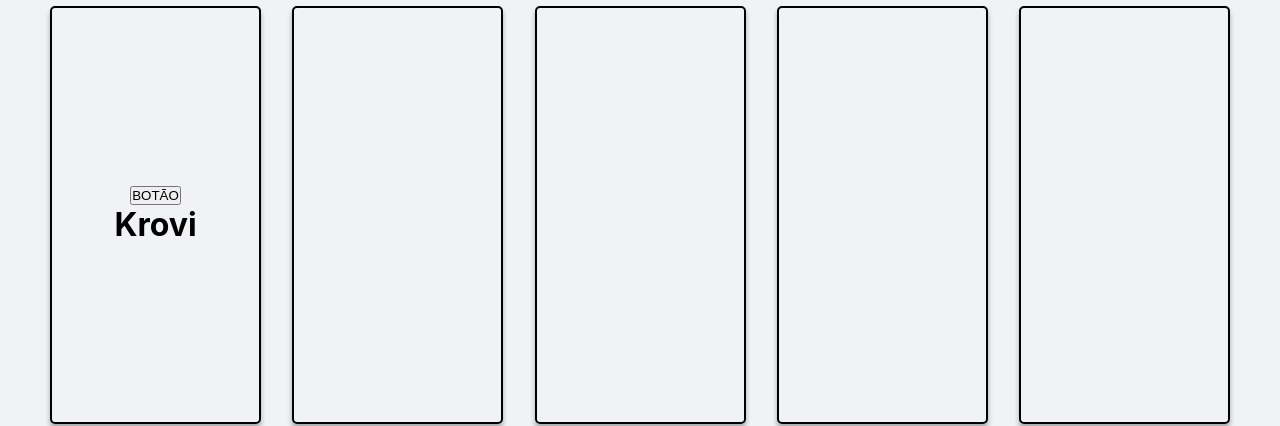
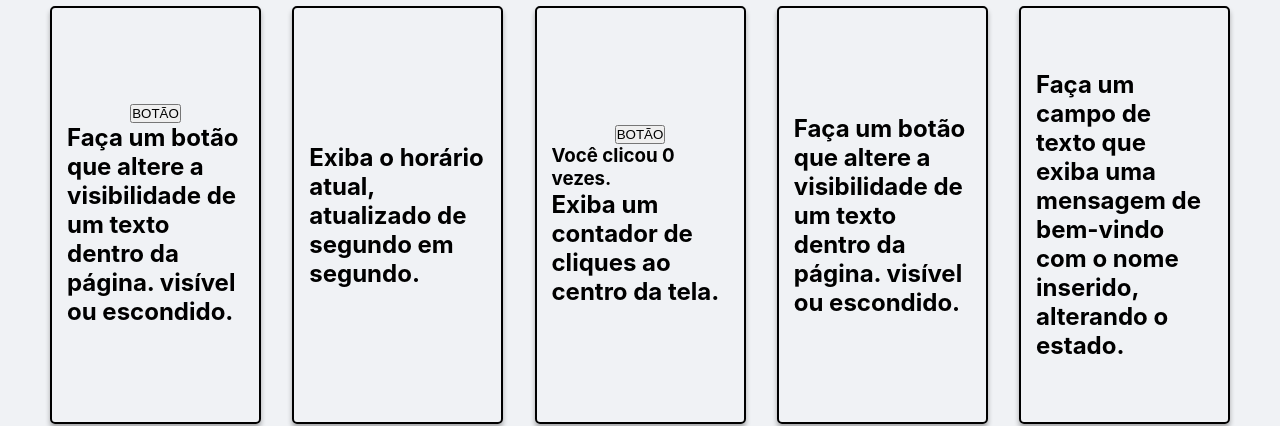
Before and after one commit to JoviOakz/ReactSenai, a React (Vite) app in the folder AulaReact/: page / in a window 1280 px wide. Shown: the part 185-611 px from the top of the page. Built offline with nearby package versions, Linux system fonts and the light colour scheme.

Commit message:
feat: home page updated, two functions working

```diff
--- a/AulaReact/src/components/PageContent.jsx
+++ b/AulaReact/src/components/PageContent.jsx
@@ -2,28 +2,31 @@
 
 const PageContent = () => {
     const [visibility, setVisibility] = useState(true);
+    const [counter, setCounter] = useState(0);
 
     return (
         <div className='page-content'>
             <div className='card'>
                 <button onClick={ () => setVisibility(!visibility) }>BOTÃO</button>
-                {visibility && <h1>Krovi</h1>}
+                {visibility && <h2>Faça um botão que altere a visibilidade de um texto dentro da página. visível ou escondido.</h2>}
             </div>
 
             <div className='card'>
-
+                <h2>Exiba o horário atual, atualizado de segundo em segundo.</h2>
             </div>
 
             <div className='card'>
-
+                <button onClick={ () => setCounter(counter + 1) }>BOTÃO</button>
+                <h3>Você clicou {counter} vezes.</h3>
+                <h2>Exiba um contador de cliques ao centro da tela.</h2>
             </div>
 
             <div className='card'>
-
+                <h2>Faça um botão que altere a visibilidade de um texto dentro da página. visível ou escondido.</h2>
             </div>
 
             <div className='card'>
-
+                <h2>Faça um campo de texto que exiba uma mensagem de bem-vindo com o nome inserido, alterando o estado.</h2>
             </div>
         </div>
     )
```
